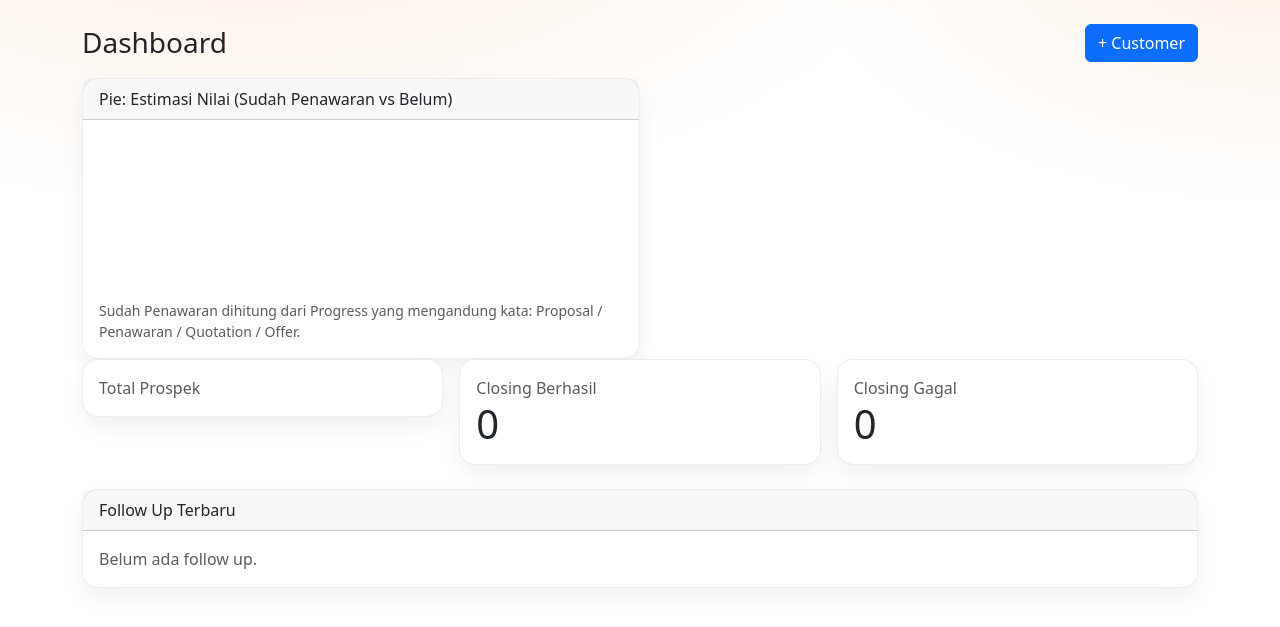
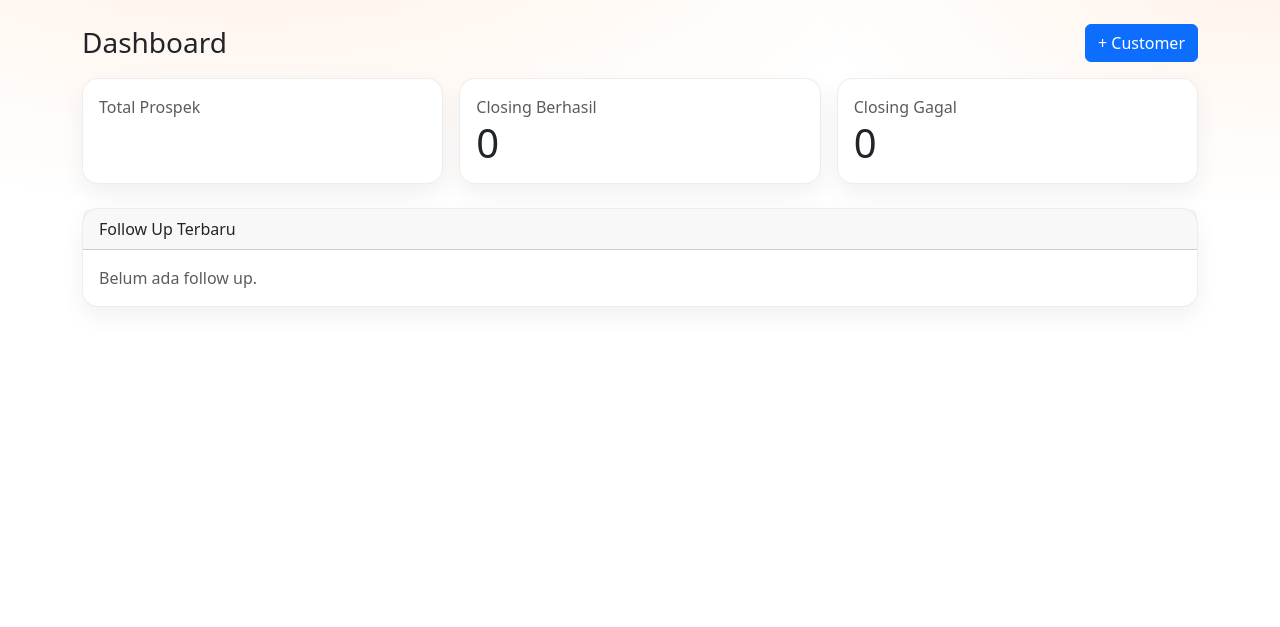
Before and after one commit to acis05/crm-acis, a Flask app: template templates/home.html in a window 1280 px wide. Shown: the part 65-692 px from the top of the page. Run offline with Flask 3, Linux system fonts and the light colour scheme; the template is opened without the code that fills it, so the values that code supplies are empty; data comes from the database, SQL or seed files in the repository; a map, chart or similar area stays blank; some libraries are stand-ins or nearby versions.

Commit message:
Tidy dashboard layout

```diff
--- a/templates/home.html
+++ b/templates/home.html
@@ -5,22 +5,10 @@
   <a class="btn btn-primary" href="{{ url_for('customers_new') }}">+ Customer</a>
 </div>
 
-<div class="col-lg-6">
-  <div class="card">
-    <div class="card-header">Pie: Estimasi Nilai (Sudah Penawaran vs Belum)</div>
-    <div class="card-body">
-      <canvas id="pieOfferValue"></canvas>
-      <div class="text-muted small mt-2">
-        Sudah Penawaran dihitung dari Progress yang mengandung kata: Proposal / Penawaran / Quotation / Offer.
-      </div>
-    </div>
-  </div>
-</div>
-
-
+<!-- KPI cards -->
 <div class="row g-3 mb-4">
   <div class="col-md-4">
-    <div class="card">
+    <div class="card h-100">
       <div class="card-body">
         <div class="text-muted">Total Prospek</div>
         <div class="display-6">{{ dashboard.total if dashboard else customers_count }}</div>
@@ -29,7 +17,7 @@
   </div>
 
   <div class="col-md-4">
-    <div class="card">
+    <div class="card h-100">
       <div class="card-body">
         <div class="text-muted">Closing Berhasil</div>
         <div class="display-6">{{ dashboard.won_count if dashboard else 0 }}</div>
@@ -38,7 +26,7 @@
   </div>
 
   <div class="col-md-4">
-    <div class="card">
+    <div class="card h-100">
       <div class="card-body">
         <div class="text-muted">Closing Gagal</div>
         <div class="display-6">{{ dashboard.lost_count if dashboard else 0 }}</div>
@@ -50,7 +38,10 @@
 {% if dashboard %}
   <script src="https://cdn.jsdelivr.net/npm/chart.js"></script>
 
+  <!-- Charts -->
   <div class="row g-3 mb-4">
+
+    <!-- Row 1: 3 pies -->
     <div class="col-lg-4">
       <div class="card h-100">
         <div class="card-body">
@@ -87,6 +78,7 @@
       </div>
     </div>
 
+    <!-- Row 2: 2 pies -->
     <div class="col-lg-6">
       <div class="card h-100">
         <div class="card-body">
@@ -99,11 +91,23 @@
       </div>
     </div>
 
-    <div class="row g-3 mb-4">
     <div class="col-lg-6">
-        <div class="card">
-          <div class="card-header">Pie: Sumber Prospek</div>
+      <div class="card h-100">
         <div class="card-body">
+          <h6 class="mb-2">Estimasi Nilai: Sudah Penawaran vs Belum</h6>
+          <canvas id="pieOfferValue"></canvas>
+          <div class="text-muted small mt-2">
+            Sudah Penawaran dihitung dari Progress yang mengandung kata: Proposal / Penawaran / Quotation / Offer.
+          </div>
+        </div>
+      </div>
+    </div>
+
+    <!-- Row 3: 2 pies -->
+    <div class="col-lg-6">
+      <div class="card h-100">
+        <div class="card-body">
+          <h6 class="mb-2">Pie: Sumber Prospek</h6>
           {% if pie_sources_labels and pie_sources_values %}
             <canvas id="pieSources"></canvas>
           {% else %}
@@ -112,12 +116,11 @@
         </div>
       </div>
     </div>
-    </div>
 
     <div class="col-lg-6">
-      <div class="card">
-        <div class="card-header">Pie: Produk/Jasa Dibutuhkan</div>
+      <div class="card h-100">
         <div class="card-body">
+          <h6 class="mb-2">Pie: Produk/Jasa Dibutuhkan</h6>
           {% if pie_needs_labels and pie_needs_values %}
             <canvas id="pieNeeds"></canvas>
           {% else %}
@@ -127,100 +130,74 @@
       </div>
     </div>
 
-    <div class="col-lg-6">
+    <!-- Row 4: bar chart full width -->
+    <div class="col-12">
       <div class="card h-100">
         <div class="card-body">
           <h6 class="mb-2">Top Sales (Sukses Closing)</h6>
-          <canvas id="barTopSales"></canvas>
+          <canvas id="barTopSales" style="max-height: 340px;"></canvas>
           <div class="text-muted small mt-2">
             Menampilkan maksimum 10 sales.
           </div>
         </div>
       </div>
     </div>
+
   </div>
 
   <script>
     const d = {{ dashboard|tojson }};
 
-    new Chart(document.getElementById('pieWonLost'), {
+    function makePie(id, labels, values) {
+      const el = document.getElementById(id);
+      if (!el) return;
+      new Chart(el, {
         type: 'pie',
-      data: {
-        labels: ['Berhasil', 'Gagal'],
-        datasets: [{ data: [d.won_count, d.lost_count] }]
+        data: { labels: labels, datasets: [{ data: values }] },
+        options: { responsive: true }
+      });
     }
-    });
 
-    new Chart(document.getElementById('pieWonTotal'), {
-      type: 'pie',
-      data: {
-        labels: ['Closing', 'Belum Closing'],
-        datasets: [{ data: [d.won_count, d.not_won] }]
-      }
-    });
-
-    new Chart(document.getElementById('pieLostTotal'), {
-      type: 'pie',
-      data: {
-        labels: ['Gagal', 'Bukan Gagal'],
-        datasets: [{ data: [d.lost_count, d.not_lost] }]
-      }
-    });
-
-    new Chart(document.getElementById('pieValue'), {
-      type: 'pie',
-      data: {
-        labels: ['Estimasi Sukses', 'Estimasi Gagal'],
-        datasets: [{ data: [d.won_value, d.lost_value] }]
-      }
-    });
-
-    new Chart(document.getElementById('barTopSales'), {
+    function makeBar(id, labels, values) {
+      const el = document.getElementById(id);
+      if (!el) return;
+      new Chart(el, {
         type: 'bar',
-      data: {
-        labels: d.top_sales_labels,
-        datasets: [{ label: 'Jumlah Closing Sukses', data: d.top_sales_values }]
-      },
+        data: { labels: labels, datasets: [{ label: 'Jumlah Closing Sukses', data: values }] },
         options: {
+          responsive: true,
           plugins: { legend: { display: false } },
           scales: { y: { beginAtZero: true, ticks: { precision: 0 } } }
         }
       });
+    }
 
+    // pies dari dashboard
+    makePie('pieWonLost', ['Berhasil', 'Gagal'], [d.won_count, d.lost_count]);
+    makePie('pieWonTotal', ['Closing', 'Belum Closing'], [d.won_count, d.not_won]);
+    makePie('pieLostTotal', ['Gagal', 'Bukan Gagal'], [d.lost_count, d.not_lost]);
+    makePie('pieValue', ['Estimasi Sukses', 'Estimasi Gagal'], [d.won_value, d.lost_value]);
+
+    // bar top sales
+    makeBar('barTopSales', d.top_sales_labels || [], d.top_sales_values || []);
+
+    // pies dari masters
     const PIE_SOURCES_LABELS = {{ (pie_sources_labels or [])|tojson }};
     const PIE_SOURCES_VALUES = {{ (pie_sources_values or [])|tojson }};
+    if (PIE_SOURCES_LABELS.length) makePie('pieSources', PIE_SOURCES_LABELS, PIE_SOURCES_VALUES);
+
     const PIE_NEEDS_LABELS = {{ (pie_needs_labels or [])|tojson }};
     const PIE_NEEDS_VALUES = {{ (pie_needs_values or [])|tojson }};
+    if (PIE_NEEDS_LABELS.length) makePie('pieNeeds', PIE_NEEDS_LABELS, PIE_NEEDS_VALUES);
 
-    if (document.getElementById("pieSources") && PIE_SOURCES_LABELS.length) {
-      new Chart(document.getElementById("pieSources"), {
-        type: "pie",
-        data: { labels: PIE_SOURCES_LABELS, datasets: [{ data: PIE_SOURCES_VALUES }] },
-        options: { responsive: true }
-      });
-    }
-
-    if (document.getElementById("pieNeeds") && PIE_NEEDS_LABELS.length) {
-      new Chart(document.getElementById("pieNeeds"), {
-        type: "pie",
-        data: { labels: PIE_NEEDS_LABELS, datasets: [{ data: PIE_NEEDS_VALUES }] },
-        options: { responsive: true }
-      });
-    }
-
+    // pie offer vs not offer (estimasi nilai)
     const PIE_OFFER_LABELS = {{ (pie_offer_labels or [])|tojson }};
     const PIE_OFFER_VALUES = {{ (pie_offer_values or [])|tojson }};
-
-    if (document.getElementById("pieOfferValue") && PIE_OFFER_LABELS.length) {
-      new Chart(document.getElementById("pieOfferValue"), {
-        type: "pie",
-        data: { labels: PIE_OFFER_LABELS, datasets: [{ data: PIE_OFFER_VALUES }] },
-        options: { responsive: true }
-      });
-    }
+    if (PIE_OFFER_LABELS.length) makePie('pieOfferValue', PIE_OFFER_LABELS, PIE_OFFER_VALUES);
   </script>
 {% endif %}
 
+<!-- Followups -->
 <div class="card">
   <div class="card-header">Follow Up Terbaru</div>
   <div class="card-body">
```
Lines whose indentation alone changed are shown as unchanged.
